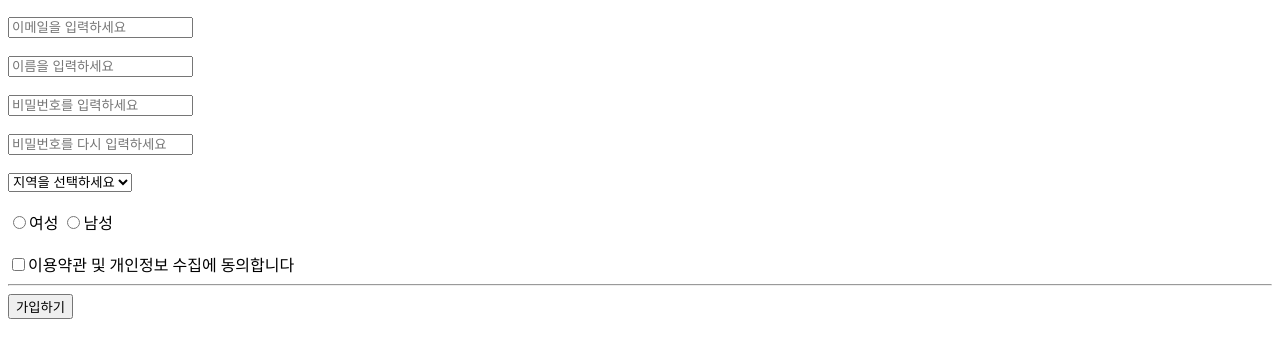
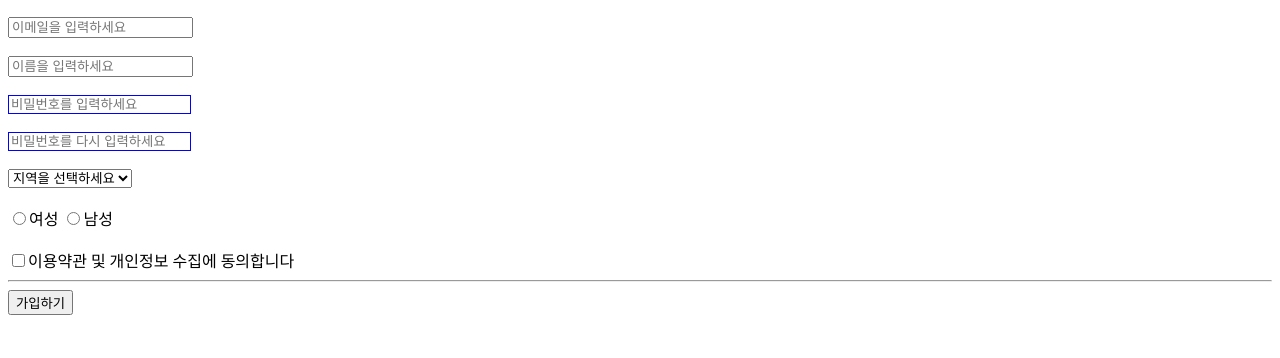
Before and after one commit to SEONGHUN-YU/Pre-Camp, a plain HTML site: page class/01-html/02-signup.html in a window 1280 px wide. Shown: the part 58-416 px from the top of the page. Drawn offline with Linux system fonts and the light colour scheme.

Commit message:
Signup css test

```diff
--- /dev/null
+++ b/class/01-html/02-signup.css
@@ -0,0 +1,3 @@
+.pw {
+    border: 1px solid blue;
+}
--- a/class/01-html/02-signup.html
+++ b/class/01-html/02-signup.html
@@ -2,13 +2,14 @@
 <html lang="ko">
 <head>
     <title>회원가입</title>
+    <link rel="stylesheet" href="02-signup.css">
 </head>
 <body>
     <h2>회원가입</h2>
     <input type="text" placeholder="이메일을 입력하세요"><br><br>
     <input type="text" placeholder="이름을 입력하세요"><br><br>
-    <input type="password" placeholder="비밀번호를 입력하세요"><br><br>
-    <input type="password" placeholder="비밀번호를 다시 입력하세요"><br><br>
+    <input class="pw" type="password" placeholder="비밀번호를 입력하세요"><br><br>
+    <input class="pw" type="password" placeholder="비밀번호를 다시 입력하세요"><br><br>
     <select>
         <option disabled="true" selected="true">지역을 선택하세요</option>
         <option>서울</option>
```
